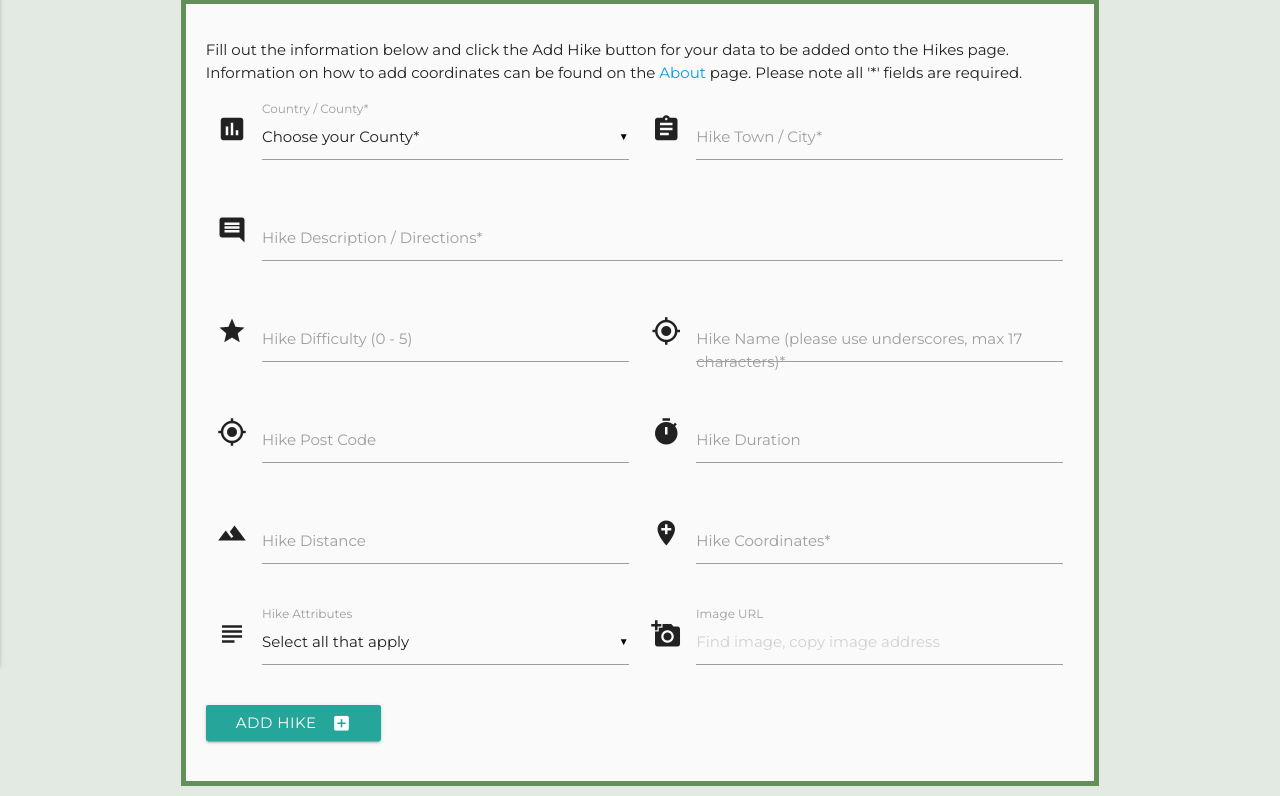
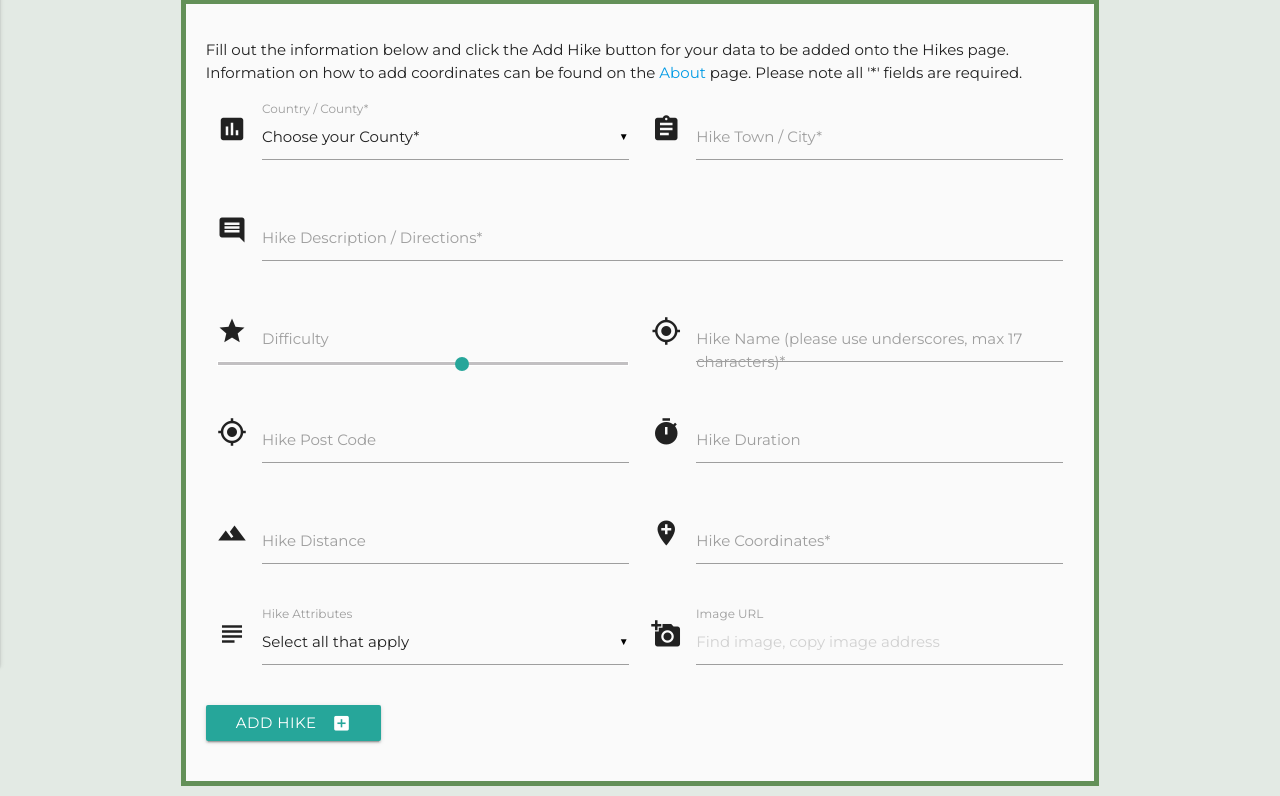
Before and after one commit to JonWil91/Lets-Hike, a Flask app: page /addhikes in a window 1280 px wide. Shown: the part 194-990 px from the top of the page. Run offline with Flask 2, Linux system fonts and the light colour scheme; data that the repository does not hold is empty; some libraries are stand-ins or nearby versions.

Commit message:
Added hike difficulty slider to add/edit hike forms

```diff
--- a/static/css/style.css
+++ b/static/css/style.css
@@ -166,6 +166,10 @@ body {
     padding: 20px;
 }
 
+#difficulty-slider {
+    padding-bottom: 15px;
+}
+
 /* /Add Hikes */
 
  /* Media Queries */
@@ -177,3 +181,8 @@ body {
 }
 
  /* /Media Queries */
+
+.england {
+    color: red;
+    background-color: red;
+}
--- a/templates/addhikes.html
+++ b/templates/addhikes.html
@@ -4,7 +4,8 @@
 <div class="container">
 	<div class="row input-box">
 		<p>Fill out the information below and click the Add Hike button for your data to be added onto the Hikes page.
-			Information on how to add coordinates can be found on the <a href="{{url_for('about')}}">About</a> page. Please note all '*' fields are required.
+			Information on how to add coordinates can be found on the <a href="{{url_for('about')}}">About</a> page.
+			Please note all '*' fields are required.
 		</p>
 		<form action="{{ url_for('insert_hikes') }}" method="POST" class="col s12">
 			<div class="row">
@@ -12,9 +13,9 @@
 					<i class="material-icons prefix">poll</i>
 					<select id="county" name="county_name" required>
                 <option value="" disabled selected>Choose your County*</option>
-                <optgroup label="England">
+                <optgroup label="England" class="england">
                   {% for cat in engcounties|sort(attribute="eng_county") %}
-                      <option value="{{cat.eng_county}}">{{cat.eng_county}}</option>
+                      <option value="{{cat.eng_county}}" class="red">{{cat.eng_county}}</option>
                   {% endfor %}
                 </optgroup>
                 <optgroup label="Scotland">
@@ -45,9 +46,13 @@
 			</div>
 			<div class="row">
 				<div class="input-field col s12 m6">
-					<i class="material-icons prefix">grade</i>
-					<input min="0" max="5" name="hike_difficulty" id="hike_difficulty" type="number">
-					<label for="icon_telephone">Hike Difficulty (0 - 5)</label>
+					<div id="difficulty-slider">
+						<i class="material-icons prefix">grade</i>
+						<label>Difficulty</label>
+					</div>
+					<p class="range-field">
+						<input type="range" id="test5" min="0" max="5" />
+                    </p>
 				</div>
 				<div class="input-field col s12 m6">
 					<i class="material-icons prefix">my_location</i>
@@ -98,6 +103,10 @@
 					<label>Image URL</label>
 				</div>
 			</div>
+
+
+
+
 			<div class="row">
 				<button class="btn waves-effect waves-light" type="submit" name="action">Add Hike
                 <i class="material-icons right">add_box</i>
--- a/templates/base.html
+++ b/templates/base.html
@@ -8,7 +8,6 @@
 	<link href="https://fonts.googleapis.com/css?family=Montserrat:200,400,500,700i&display=swap" rel="stylesheet">
 	<link href="https://fonts.googleapis.com/icon?family=Material+Icons" rel="stylesheet">
 	<link rel="stylesheet" href="https://unpkg.com/leaflet@1.4.0/dist/leaflet.css" type="text/css">
-	<script src="https://unpkg.com/leaflet@1.4.0/dist/leaflet.js"></script>
 	<link rel="stylesheet" href="https://cdnjs.cloudflare.com/ajax/libs/materialize/0.100.2/css/materialize.min.css">
 	<link rel="stylesheet" href="{{ url_for('static', filename='css/style.css') }}" type="text/css" />
 	<title>Let's Hike</title>
@@ -44,13 +43,14 @@
 
 	<script src="https://cdnjs.cloudflare.com/ajax/libs/jquery/3.2.1/jquery.min.js"></script>
 	<script src="https://cdnjs.cloudflare.com/ajax/libs/materialize/0.100.2/js/materialize.min.js"></script>
+	<script src="https://unpkg.com/leaflet@1.4.0/dist/leaflet.js"></script>
 	<script src="{{ url_for('static', filename='js/style.js') }}"></script>
-	<script type="text/javascript">
+	<script>
 		$(document).ready(function(){
-        $('.collapsible').collapsible();
-        $('select').material_select();
-        $(".button-collapse").sideNav();
-  });
+            $('.collapsible').collapsible();
+            $('select').material_select();
+            $(".button-collapse").sideNav();
+        });
 	</script>
 
 	{% block js %}
```
Also changed, not shown: templates/edithike.html (+7 -3 lines).
